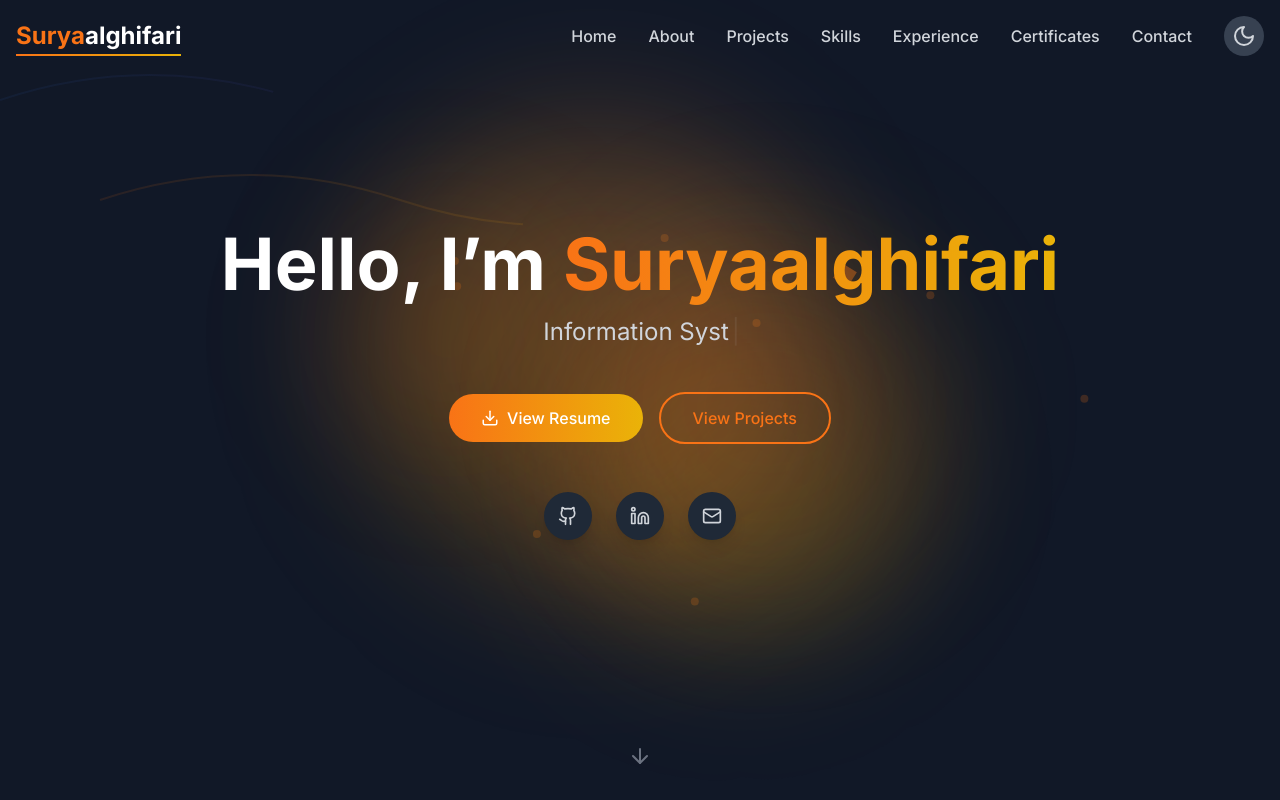
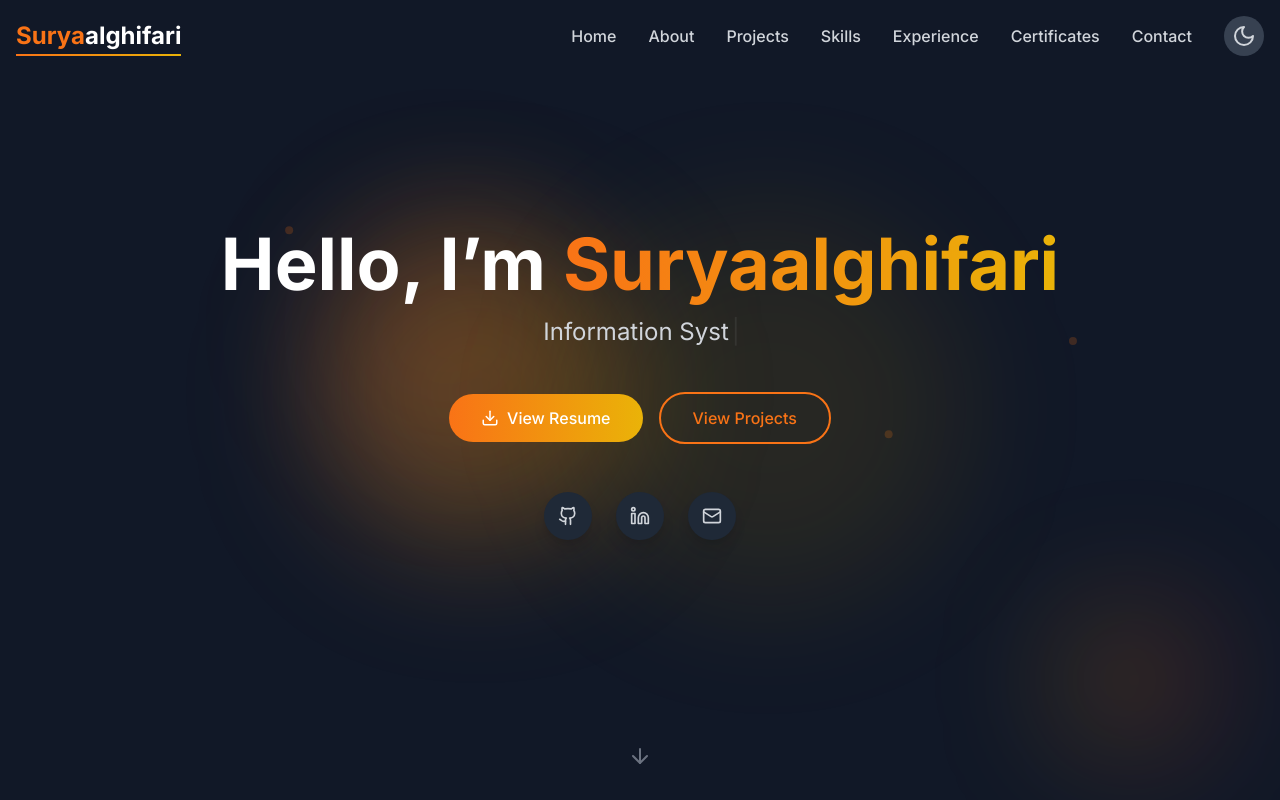
Before and after one commit to Suryaalghifari/porto-react, a React (Vite) app: page / in a window 1280 px wide. Shown: the top 800 px of the page. Built offline with nearby package versions, Linux system fonts and the light colour scheme.

Commit message:
Update: Animasiond

```diff
--- a/index.html
+++ b/index.html
@@ -2,7 +2,8 @@
 <html lang="en">
   <head>
     <meta charset="UTF-8" />
-    <link rel="icon" type="image/svg+xml" href="/vite.svg" />
+    <link rel="icon" type="image/png" sizes="32x32" href="/images/logo.png" />
+    <link rel="icon" type="image/png" sizes="16x16" href="/images/logo.png" />
     <meta name="viewport" content="width=device-width, initial-scale=1.0" />
     <title>Suryaalghifari - Full Stack Developer Portfolio</title>
     <meta
--- a/src/components/AnimatedBackground.tsx
+++ b/src/components/AnimatedBackground.tsx
@@ -1,22 +1,23 @@
 import React from "react";
 import { motion } from "framer-motion";
 
+// Boleh pake useMemo, tapi partikel jangan terlalu banyak!
 export const AnimatedBackground = () => {
-  // --- ⬇️ letakkan useMemo DI DALAM fungsi komponen ---
   const particles = React.useMemo(
     () =>
-      [...Array(8)].map(() => ({
+      [...Array(3)].map(() => ({
         startX: Math.random() * window.innerWidth,
         startY: Math.random() * window.innerHeight,
         endX: Math.random() * window.innerWidth,
         endY: Math.random() * window.innerHeight,
-        duration: Math.random() * 12 + 8,
+        duration: Math.random() * 8 + 7, // durasi antara 7-15 detik
       })),
     []
   );
 
   return (
     <div className="fixed inset-0 overflow-hidden pointer-events-none z-0">
+      {/* Animated Floating Particles (3x) */}
       {particles.map((p, i) => (
         <motion.div
           key={i}
@@ -32,95 +33,21 @@ export const AnimatedBackground = () => {
         />
       ))}
 
-      {/* Gradient Orbs */}
+      {/* Satu orb gradient saja, animasi pelan */}
       <motion.div
-        className="absolute top-1/4 left-1/4 w-96 h-96 bg-gradient-to-r from-blue-400/30 to-purple-600/30 dark:from-orange-400/30 dark:to-yellow-600/30 rounded-full blur-3xl"
+        className="absolute top-1/3 left-1/4 w-80 h-80 bg-gradient-to-r from-blue-400/30 to-purple-600/30 dark:from-orange-400/30 dark:to-yellow-600/30 rounded-full blur-3xl"
         animate={{
-          scale: [1, 1.2, 1],
-          rotate: [0, 180, 360],
-          x: [0, 100, 0],
-          y: [0, -50, 0],
+          y: [0, -40, 0],
         }}
         transition={{
-          duration: 20,
+          duration: 18,
           repeat: Infinity,
           ease: "easeInOut",
         }}
       />
 
-      <motion.div
-        className="absolute bottom-1/4 right-1/4 w-80 h-80 bg-gradient-to-r from-purple-400/20 to-pink-600/20 dark:from-yellow-400/20 dark:to-red-600/20 rounded-full blur-3xl"
-        animate={{
-          scale: [1.2, 1, 1.2],
-          rotate: [360, 180, 0],
-          x: [0, -100, 0],
-          y: [0, 50, 0],
-        }}
-        transition={{
-          duration: 25,
-          repeat: Infinity,
-          ease: "easeInOut",
-        }}
-      />
-
-      {/* Geometric Shapes */}
-      <motion.div
-        className="absolute top-1/3 right-1/3 w-4 h-4 bg-blue-500/40 dark:bg-orange-500/40 rotate-45"
-        animate={{
-          rotate: [45, 405],
-          scale: [1, 1.5, 1],
-        }}
-        transition={{
-          duration: 8,
-          repeat: Infinity,
-          ease: "easeInOut",
-        }}
-      />
-
-      {/* Animated Lines */}
-      <svg className="absolute inset-0 w-full h-full">
-        <motion.path
-          d="M0,100 Q150,50 300,100 T600,100"
-          stroke="url(#gradient1)"
-          strokeWidth="2"
-          fill="none"
-          initial={{ pathLength: 0, opacity: 0 }}
-          animate={{ pathLength: 1, opacity: 0.3 }}
-          transition={{ duration: 3, repeat: Infinity, repeatType: "reverse" }}
-        />
-        <motion.path
-          d="M100,200 Q250,150 400,200 T700,200"
-          stroke="url(#gradient2)"
-          strokeWidth="2"
-          fill="none"
-          initial={{ pathLength: 0, opacity: 0 }}
-          animate={{ pathLength: 1, opacity: 0.3 }}
-          transition={{
-            duration: 4,
-            repeat: Infinity,
-            repeatType: "reverse",
-            delay: 1,
-          }}
-        />
-        <defs>
-          <linearGradient id="gradient1" x1="0%" y1="0%" x2="100%" y2="0%">
-            <stop offset="0%" stopColor="rgb(59, 130, 246)" stopOpacity="0.5" />
-            <stop
-              offset="100%"
-              stopColor="rgb(147, 51, 234)"
-              stopOpacity="0.5"
-            />
-          </linearGradient>
-          <linearGradient id="gradient2" x1="0%" y1="0%" x2="100%" y2="0%">
-            <stop offset="0%" stopColor="rgb(249, 115, 22)" stopOpacity="0.5" />
-            <stop
-              offset="100%"
-              stopColor="rgb(234, 179, 8)"
-              stopOpacity="0.5"
-            />
-          </linearGradient>
-        </defs>
-      </svg>
+      {/* Optional: Tambahkan orb kecil di pojok lain, statis */}
+      <div className="absolute bottom-10 right-16 w-40 h-40 bg-gradient-to-r from-purple-400/20 to-pink-600/20 dark:from-yellow-400/20 dark:to-red-600/20 rounded-full blur-3xl" />
     </div>
   );
 };
--- a/src/components/Contact.tsx
+++ b/src/components/Contact.tsx
@@ -1,7 +1,5 @@
 import React, { useState } from "react";
-import { motion } from "framer-motion";
 import { Mail, Phone, MapPin, Send } from "lucide-react";
-import { fadeInUp, slideInLeft, slideInRight } from "../utils/animations";
 
 export const Contact = () => {
   const [formData, setFormData] = useState({
@@ -37,7 +35,7 @@ export const Contact = () => {
       icon: Phone,
       title: "Phone",
       value: "+62 857 9347 8680",
-      href: "tel:+15551234567",
+      href: "tel:+6285793478680",
     },
     {
       icon: MapPin,
@@ -86,7 +84,7 @@ export const Contact = () => {
                     <info.icon size={20} className="text-white" />
                   </div>
                   <div>
-                    <h4 className="text-font-semibold text-gray-900 dark:text-white">
+                    <h4 className="font-semibold text-gray-900 dark:text-white">
                       {info.title}
                     </h4>
                     <p className="text-gray-600 dark:text-gray-300">
@@ -98,13 +96,8 @@ export const Contact = () => {
             </div>
           </div>
 
-          {/* Contact Form */}
-          <motion.div
-            initial="hidden"
-            whileInView="visible"
-            viewport={{ once: true, amount: 0.3 }}
-            variants={slideInRight}
-          >
+          {/* Contact Form (tanpa motion) */}
+          <div>
             <form onSubmit={handleSubmit} className="space-y-6">
               <div className="grid md:grid-cols-2 gap-6">
                 <div>
@@ -162,17 +155,15 @@ export const Contact = () => {
                   placeholder="Tell me about your project..."
                 />
               </div>
-              <motion.button
+              <button
                 type="submit"
-                whileHover={{ scale: 1.05 }}
-                whileTap={{ scale: 0.95 }}
-                className="w-full px-8 py-4 bg-gradient-to-r from-blue-600 to-purple-600 dark:from-orange-500 dark:to-yellow-500 text-white rounded-lg font-medium hover:shadow-lg transition-shadow duration-300 flex items-center justify-center gap-2"
+                className="w-full px-8 py-4 bg-gradient-to-r from-blue-600 to-purple-600 dark:from-orange-500 dark:to-yellow-500 text-white rounded-lg font-medium hover:shadow-lg transition-shadow duration-300 flex items-center justify-center gap-2 hover:scale-105"
               >
                 <Send size={20} />
                 Send Message
-              </motion.button>
+              </button>
             </form>
-          </motion.div>
+          </div>
         </div>
       </div>
     </section>
```
Also changed, not shown: public/images/logo.png (added).
